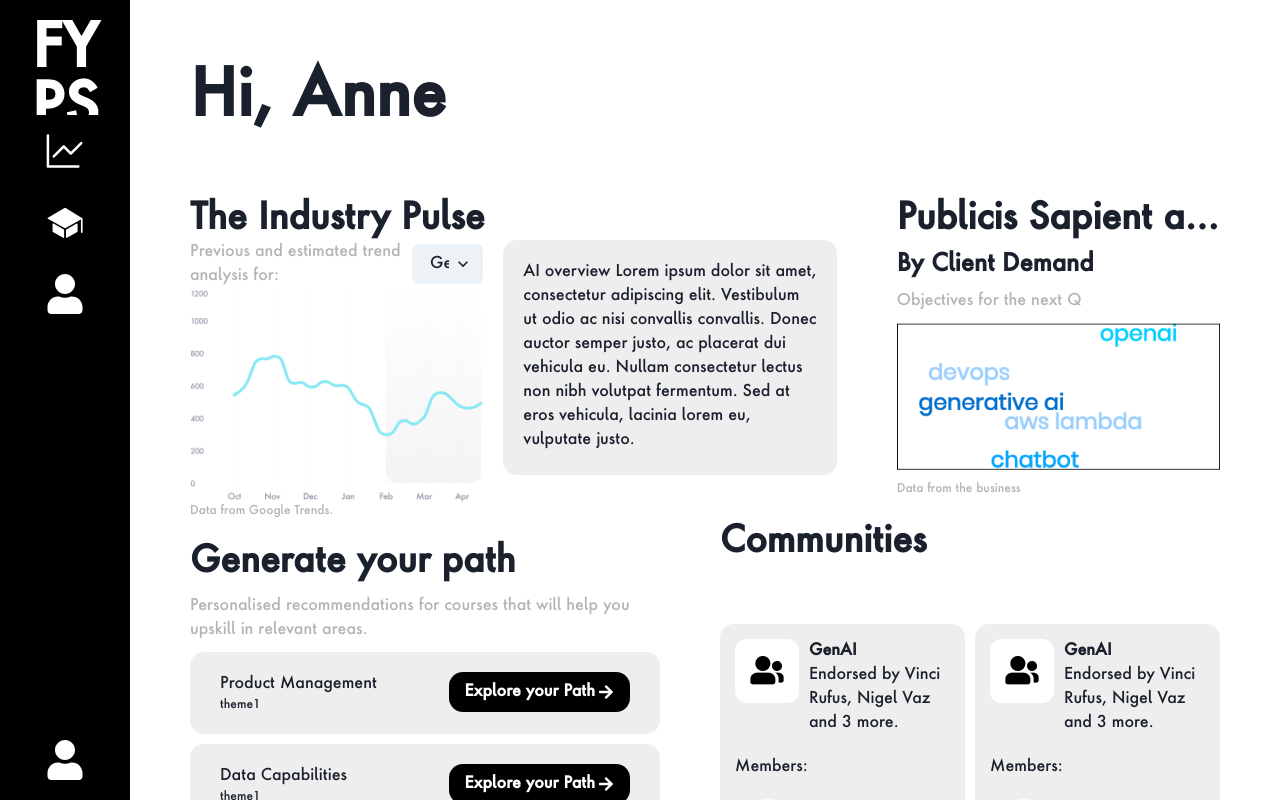
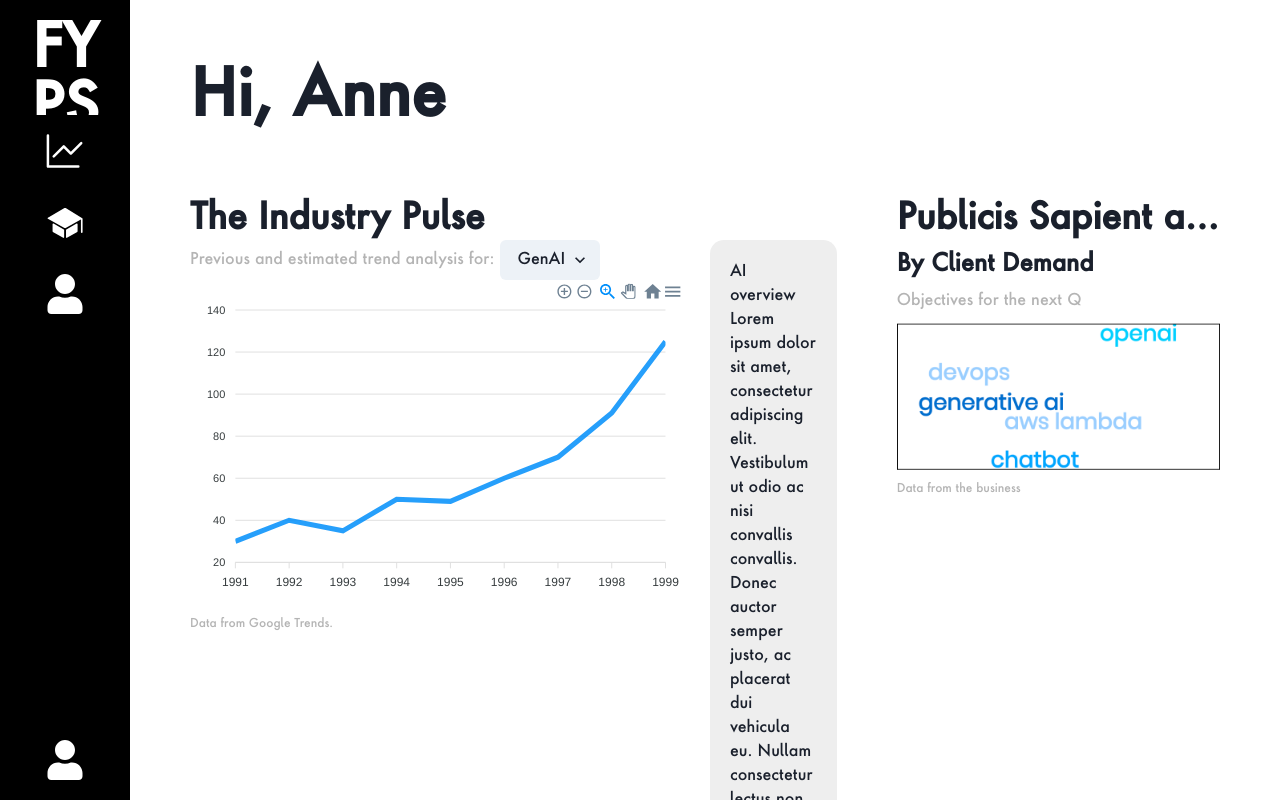
Before and after one commit to Woods-Jack/AspireHackathon2024, a Next.js app: page / in a window 1280 px wide. Shown: the top 800 px of the page. Built offline with nearby package versions, Linux system fonts and the light colour scheme.

Commit message:
added graph

```diff
--- /dev/null
+++ b/components/Dashboard/Chart.tsx
@@ -0,0 +1,28 @@
+"use client";
+
+import React from 'react';
+import dynamic from 'next/dynamic'
+
+const Chart = dynamic(() => import('react-apexcharts'), { ssr: false });
+
+const ChartComponent = () => {
+  const options = {
+    chart: {
+      id: 'apexchart-example'
+    },
+    xaxis: {
+      categories: [1991, 1992, 1993, 1994, 1995, 1996, 1997, 1998, 1999]
+    }
+  };
+
+  const series = [{
+    name: 'series-1',
+    data: [30, 40, 35, 50, 49, 60, 70, 91, 125]
+  }];
+
+  return (
+    <Chart options={options} series={series} type="line" width={500} height={320} />
+  );
+};
+
+export default ChartComponent;
--- a/components/Dashboard/Graphs/IndustryGraph.tsx
+++ b/components/Dashboard/Graphs/IndustryGraph.tsx
@@ -1,5 +1,6 @@
 import { Image, Box, Flex, Heading, Select, Text } from "@chakra-ui/react";
 import { color } from "../../../theme/colors";
+import ChartComponent from "../Chart";
 export const IndustryGraph = () => {
   return (
     <Flex direction="column" gap="auto" flex="2">
@@ -9,21 +10,27 @@
 
       {/* chart goes here */}
       <Flex direction="row" gap="20px">
-        <Flex direction="column" flex='1'>
+        <Flex direction="column" flex="1">
           <Flex alignItems="center">
             <Text color={color.grey} pr="5px">
               Previous and estimated trend analysis for:
             </Text>
             <Select width="100px" variant="filled" placeholder="GenAI" />
           </Flex>
-
-          <Image src="/Graph.png" />
+          <ChartComponent />
           <Text color={color.grey} pr="5px" fontSize="12px">
             Data from Google Trends.
           </Text>
         </Flex>
 
-        <Box borderRadius="14" p="20px" bg={color.lightGrey} w="100%" mb='45px' flex='1'>
+        <Box
+          borderRadius="14"
+          p="20px"
+          bg={color.lightGrey}
+          w="100%"
+          mb="45px"
+          flex="1"
+        >
           <Text>
             AI overview Lorem ipsum dolor sit amet, consectetur adipiscing elit.
             Vestibulum ut odio ac nisi convallis convallis. Donec auctor semper
--- a/package.json
+++ b/package.json
@@ -18,6 +18,7 @@
     "@langchain/openai": "^0.0.12",
     "@langchain/pinecone": "^0.0.1",
     "@pinecone-database/pinecone": "^2.0.1",
+    "apexcharts": "^3.45.2",
     "d3-dsv": "^2.0.0",
     "dotenv": "^16.4.1",
     "framer-motion": "^11.0.3",
@@ -25,6 +26,7 @@
     "next": "14.0.4",
     "node-fetch": "^3.3.2",
     "react": "^18",
+    "react-apexcharts": "^1.4.1",
     "react-dom": "^18",
     "react-icons": "^5.0.1",
     "react-markdown": "^9.0.1",
```
Also changed, not shown: 1 other file (tests, documents, lock files or other folders).
